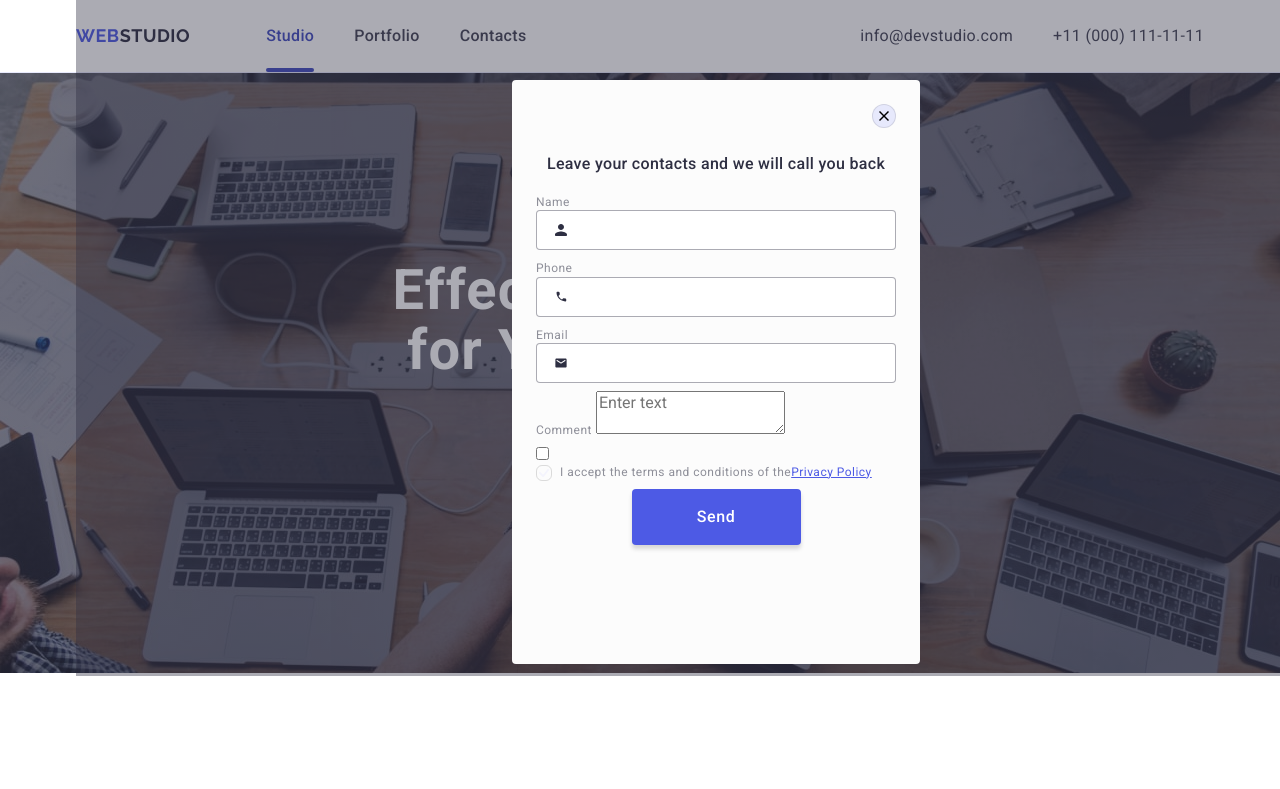
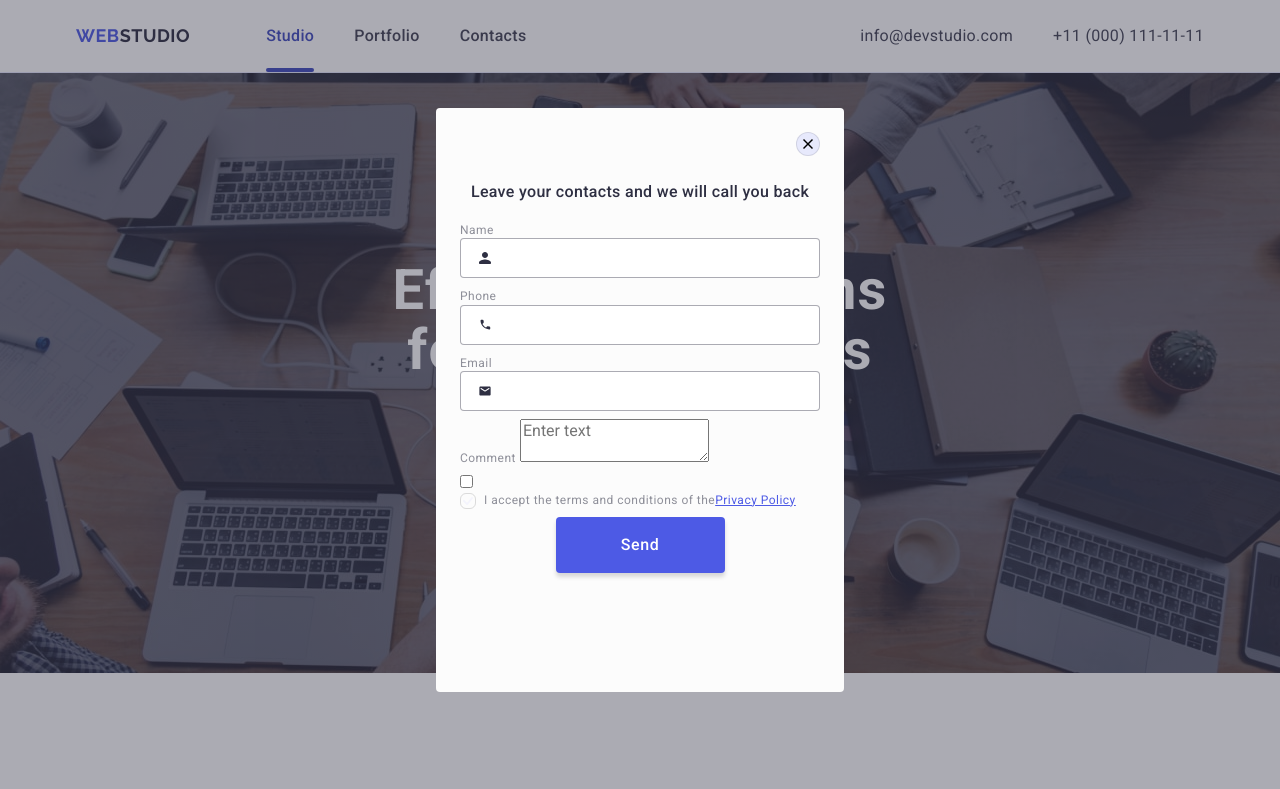
Before and after one commit to AlinaPristinskaya/goit-markup-hw-05, a plain HTML site: page index.html in a window 1280 px wide. Shown: the top 789 px of the page. Drawn offline with nearby package versions, Linux system fonts and the light colour scheme.

Commit message:
fix modal

```diff
--- a/css/styles.css
+++ b/css/styles.css
@@ -445,7 +445,7 @@ color: #2e2f42 ;
 }
 .backdrop {
   width: 100%;
-  height: 676px;
+  height: 100%;
   position: fixed;
   top: 0;
   background:rgba(46, 47, 66, 0.40);
@@ -453,6 +453,7 @@ color: #2e2f42 ;
   visibility: hidden;
   pointer-events: none;
 }
+
 .is-open {
   opacity: 1;
   visibility: visible;
@@ -464,12 +465,14 @@ min-height: 584px;
 border-radius: 4px;
 background: #FCFCFC;
     position: absolute;
-    top: 80px;
+    top: 50%;
     left: 50%;
-    transform: translateX(-50%);
+    transform: translate(-50%, -50%);
     padding: 72px 24px 24px 24px;
 
   }
+
+
   .close-btn{
     position: absolute;
     top: 24px;
--- a/index.html
+++ b/index.html
@@ -408,7 +408,9 @@
 
 
        </div>
-       <div class="backdrop is-open">
+
+        </div>
+          <div class="backdrop is-open">
         <div class="modal">
             <button class="close-btn" >
                 <svg width="10" height="10" class="close">
@@ -491,7 +493,6 @@
 
         </div>
     </div>
-        </div>
     </footer>
 
  </body>
```
